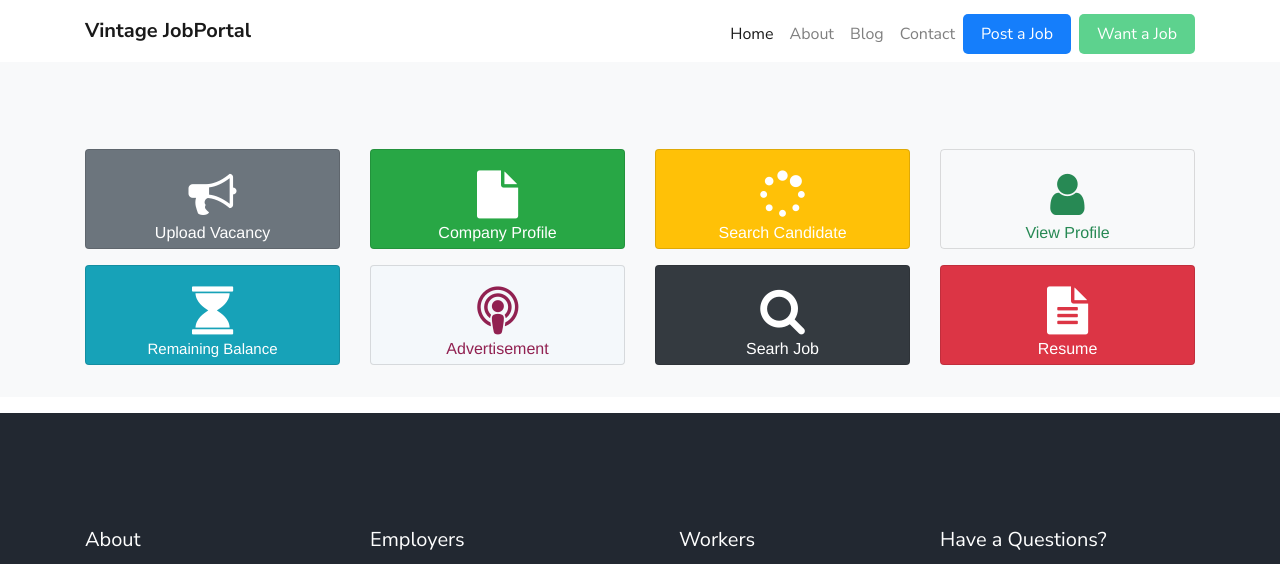
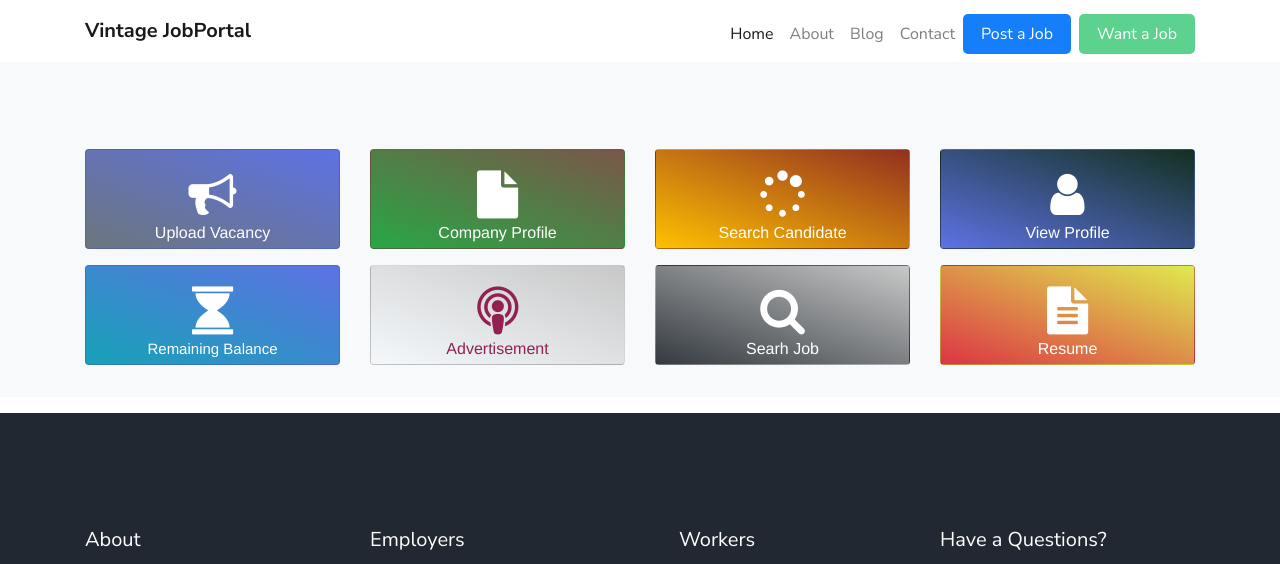
Before and after one commit to breakpro/Job, a CodeIgniter app: page /breakpro/index.php/dashboarduser/index in a window 1280 px wide. Shown: the top 564 px of the page. Run offline with CodeIgniter, Linux system fonts and the light colour scheme; some libraries are stand-ins or nearby versions; some web fonts are replaced.

Commit message:
Added gradient for the cards

```diff
--- a/application/views/DashboardUser/card.php
+++ b/application/views/DashboardUser/card.php
@@ -14,7 +14,7 @@
 
                     <div class="col-lg-3 col-md-6 col-sm-6 col-xs-6 mb-3 jumps" style="height: 100px; ">
                         <a href="#">
-                        <div class="card h-100 bg-secondary text-white card_menu">
+                        <div class="card h-100 bg-secondary text-white card_menu" style="background: linear-gradient(20deg, #6c757d 0, #5e72e4 100%) !important; " >
                             <div class="card-body my-auto" >
                             <i class="icon-bullhorn " style="font-size: 48px; color: #fff;"></i>
                                <h4 class="inner" style="font-size: 16px;">Upload Vacancy</h4>
@@ -26,7 +26,7 @@
 
                     <div class="col-lg-3 col-md-6 col-sm-6 col-xs-6 mb-3 jumps" style="height: 100px; ">
                         <a href="#">
-                            <div class="card h-100 bg-success text-white card_menu">
+                            <div class="card h-100 bg-success text-white card_menu" style="background: linear-gradient(20deg, #28a745  0, #7a5649 100%) !important; ">
                                 <div class="card-body my-auto">
                                 <i class="icon-file " style="font-size: 48px; color: #fff;"></i>
                                    <h4 class="inner" style="font-size: 16px;">Company Profile</h4>
@@ -37,7 +37,7 @@
 
                     <div class="col-lg-3 col-md-6 col-sm-6 col-xs-6 mb-3 jumps" style="height: 100px; ">
                         <a href="#">
-                            <div class="card h-100 bg-warning text-white card_menu">
+                            <div class="card h-100 bg-warning text-white card_menu" style="background: linear-gradient(20deg, #ffc101 0, #923020 100%) !important; ">
                                 <div class="card-body my-auto">
                                 <i class="icon-spinner " style="font-size: 48px; color: #fff;"></i>
                                      <h4 class="inner" style="font-size: 16px;">Search Candidate</h4>
@@ -48,10 +48,10 @@
 
                     <div class="col-lg-3 col-md-6 col-sm-6 col-xs-6 mb-3 jumps" style="height: 100px; ">
                         <a href="#">
-                            <div class="card h-100 bg-transparent text-primary card_menu">
+                            <div class="card h-100 bg-transparent text-primary card_menu" style="background: linear-gradient(20deg, #5e72e4 0, #133020 100%) !important; ">
                                 <div class="card-body my-auto bg-transparent">
-                                <i class="icon-user " style="font-size: 48px; color: #278954;"></i>
-                                   <h4 class="inner" style="color: #278954; font-size: 16px;">View Profile</h4>
+                                <i class="icon-user " style="font-size: 48px; color: #fff;"></i>
+                                   <h4 class="inner" style="color: #fff; font-size: 16px;">View Profile</h4>
 
                                 </div>
                             </div>
@@ -61,7 +61,7 @@
 
                     <div class="col-lg-3 col-md-6 col-sm-6 col-xs-6 mb-3 jumps" style="height: 100px; ">
                         <a href="#">
-                        <div class="card h-100 bg-info text-white card_menu">
+                        <div class="card h-100 bg-info text-white card_menu" style="background: linear-gradient(20deg, #17a2b8  0, #5e72e4 100%) !important; ">
                             <div class="card-body my-auto" >
                             <i class="icon-hourglass " style="font-size: 48px; color: #fff;"></i>
                                <h4 class="inner">Remaining Balance</h4>
@@ -73,7 +73,7 @@
 
                     <div class="col-lg-3 col-md-6 col-sm-6 col-xs-6 mb-3 jumps" style="height: 100px; ">
                         <a href="#">
-                            <div class="card h-100 bg-muted text-white card_menu">
+                            <div class="card h-100 bg-muted text-white card_menu" style="background: linear-gradient(20deg, #f4f8fb   0, #c8c8c8 100%) !important; ">
                                 <div class="card-body my-auto">
                                 <i class="icon-podcast " style="font-size: 48px; color: #912151;"></i>
                                    <h4 class="inner" style="font-size: 16px; color: #912151;">Advertisement</h4>
@@ -84,7 +84,7 @@
 
                     <div class="col-lg-3 col-md-6 col-sm-6 col-xs-6 mb-3 jumps" style="height: 100px; ">
                         <a href="#">
-                            <div class="card h-100 bg-dark text-white card_menu">
+                            <div class="card h-100 bg-dark text-white card_menu" style="background: linear-gradient(20deg, #343a40 0, #c8c8c8 100%) !important; ">
                                 <div class="card-body my-auto">
                                 <i class="icon-search " style="font-size: 48px; color: #fff;"></i>
                                      <h4 class="inner" style="font-size: 16px;">Searh Job</h4>
@@ -95,7 +95,7 @@
 
                     <div class="col-lg-3 col-md-6 col-sm-6 col-xs-6 mb-3 jumps" style="height: 100px; ">
                         <a href="#">
-                            <div class="card h-100 bg-danger text-primary card_menu">
+                            <div class="card h-100 bg-danger text-primary card_menu" style="background: linear-gradient(20deg, #dc3545  0, #dfea4d 100%) !important; ">
                                 <div class="card-body my-auto bg-transparent">
                                 <i class="icon-file-text " style="font-size: 48px; color: #fff;;"></i>
                                    <h4 class="inner" style="color: #fff; font-size: 16px;">Resume</h4>
@@ -104,6 +104,9 @@
                             </div>
                         </a>
                     </div>
+
+
+
                 </div>
 
 
```
